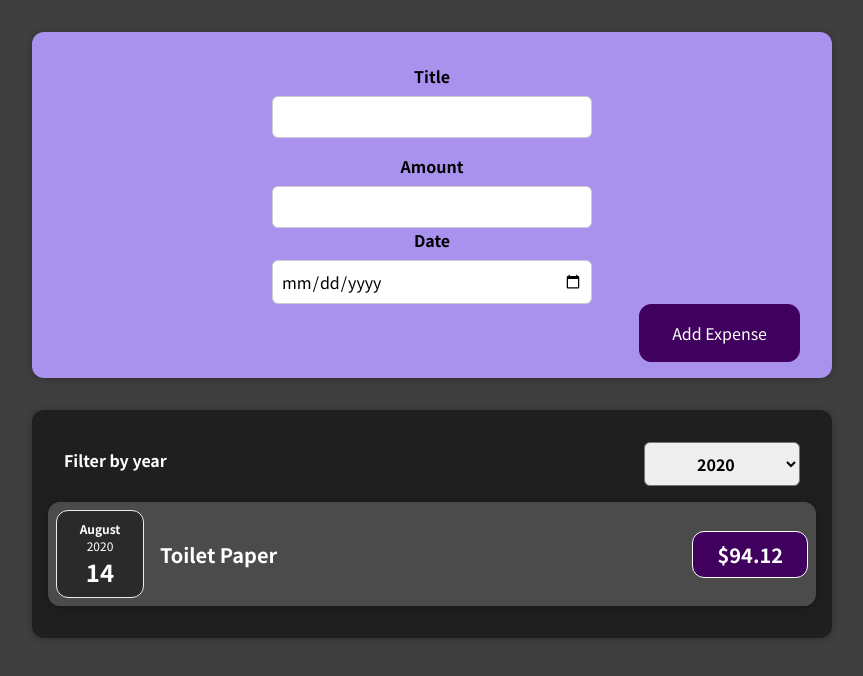
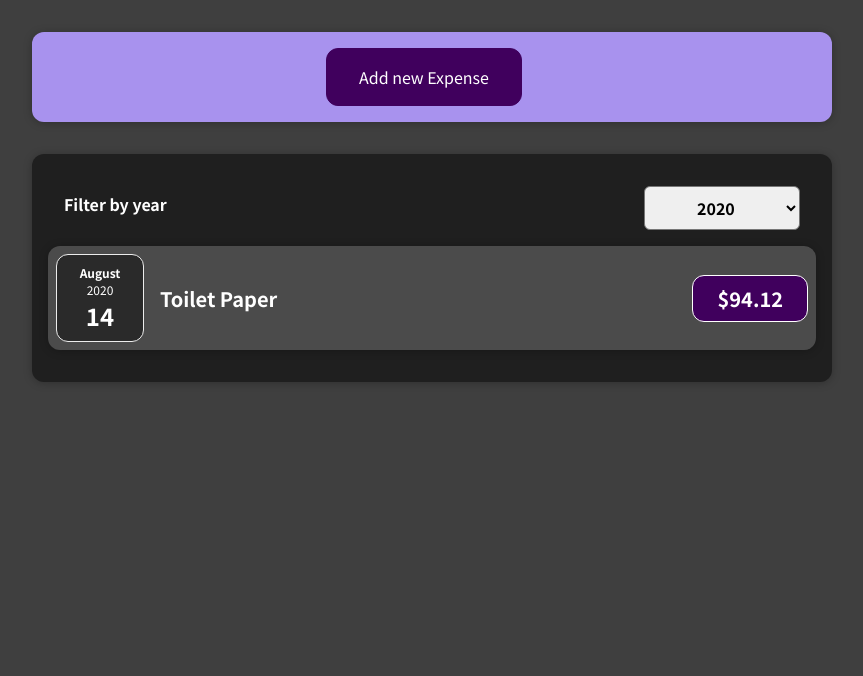
Before and after one commit to MK-314/ReactJS, a React (Create React App) app: page / in a window 1280 px wide. Shown: the top 676 px of the page, without its empty margins (208-1071 px from the left). Built offline with nearby package versions, Linux system fonts and the light colour scheme.

Commit message:
Show form or Add Expense button

```diff
--- a/src/components/Expenses/ExpenseItem.jsx
+++ b/src/components/Expenses/ExpenseItem.jsx
@@ -7,6 +7,7 @@ function ExpenseItem(props) {
   //   setTitle('Updated');
   // };
   return (
+    <li>
       <Card className="expense-item">
         <ExpenseDate date={props.date}></ExpenseDate>
         <div className="expense-item__description">
@@ -15,7 +16,7 @@ function ExpenseItem(props) {
         </div>
         {/* <button onClick={clickHandler}>Change Title</button> */}
       </Card>
-
+    </li>
   );
 }
 
--- a/src/components/Expenses/Expenses.jsx
+++ b/src/components/Expenses/Expenses.jsx
@@ -1,25 +1,23 @@
-import { useState } from 'react';
-import ExpenseItem from './ExpenseItem';
+import {useState} from 'react';
 import './Expenses.css';
 import Card from './../UI/Card';
 import ExpensesFilter from './ExpensesFilter';
+import ExpensesList from './ExpensesList';
 
-function Expenses({expenses}){
-    var [filteredYear, setFilteredYear] = useState('2020');
-    var filterHandler = selectedYear =>{
+function Expenses({expenses}) {
+  var [filteredYear,
+    setFilteredYear] = useState('2020');
+  var filterHandler = selectedYear => {
     setFilteredYear(selectedYear);
   }
-    var filteredByYear = expenses.filter(element=>element.date.getFullYear().toString() === filteredYear);
-    var expensesContent = <p>No expenses found</p>;
-    if (filteredByYear.length > 0){
-        expensesContent = filteredByYear.map(expenses => <ExpenseItem key={expenses.id} title={expenses.title} amount={expenses.amount} date={expenses.date}></ExpenseItem>);
-    }
-    return(
+  var filteredByYear = expenses.filter(element => element.date.getFullYear().toString() === filteredYear);
+
+
+  return (
     <div>
       <Card className='expenses'>
         <ExpensesFilter selected={filteredYear} onCustomFilter={filterHandler}/>
-                {/* {expenses.map(expenses => <ExpenseItem key={expenses.id} title={expenses.title} amount={expenses.amount} date={expenses.date}></ExpenseItem>)} */}
-                {expensesContent}
+        <ExpensesList items={filteredByYear}/>
       </Card>
     </div>
   );
--- /dev/null
+++ b/src/components/Expenses/ExpensesList.css
@@ -0,0 +1,9 @@
+.expenses-list {
+    list-style: none;
+    padding: 0;
+}
+
+.expenses-list__fallback {
+    color: white;
+    text-align: center;
+}
--- /dev/null
+++ b/src/components/Expenses/ExpensesList.jsx
@@ -0,0 +1,20 @@
+import ExpenseItem from './ExpenseItem';
+import './ExpensesList.css';
+const ExpensesList = (props) => {
+  if(props.items.length === 0){
+    return <h2 className="expenses-list__fallback">Found no expenses</h2>;
+  };
+  return (
+    <ul className="expenses-list">
+          {props.items.map(expenses => (
+          <ExpenseItem
+            key={expenses.id}
+            title={expenses.title}
+            amount={expenses.amount}
+            date={expenses.date}>
+          </ExpenseItem>
+        ))}
+    </ul>
+  );
+};
+export default ExpensesList;
--- a/src/components/NewExpense/ExpenseForm.jsx
+++ b/src/components/NewExpense/ExpenseForm.jsx
@@ -26,6 +26,9 @@ var ExpenseForm = (props) => {
     setEnteredAmount('');
     setEnteredDate('');
   };
+ var cancelEditForm=()=>{
+    props.onCancel();
+  }
   return (
     <form onSubmit={submitHandler}>
       <div className="new-expense__control">
@@ -49,6 +52,7 @@ var ExpenseForm = (props) => {
           onChange={dateChangeHandler}/>
       </div>
       <div className="new-expense__actions">
+        <button type='button' onClick={cancelEditForm}>Cancel</button>
         <button type='submit'>Add Expense</button>
       </div>
     </form>
--- a/src/components/NewExpense/NewExpense.jsx
+++ b/src/components/NewExpense/NewExpense.jsx
@@ -1,18 +1,28 @@
 import './NewExpense.css';
 import ExpenseForm from './ExpenseForm';
+import { useState } from 'react';
 
 
 var NewExpense = (props)=>{
+const [isEditing, setisEditing] = useState(false);
     var saveExpenseDataHandler = (enteredExpenseData)=>{
         var expenseData = {
             ...enteredExpenseData,
             id: Math.random().toString()
         }
         props.onAddExpense(expenseData);
+        setisEditing(false);
+    }
+    const startEditingHandler = () =>{
+        setisEditing(true);
+    }
+    const stopEditingHandler = () =>{
+        setisEditing(false);
     }
     return(
         <div className='new-expense'>
-            <ExpenseForm onSaveExpenseData={saveExpenseDataHandler}/>
+            {!isEditing && <button onClick={startEditingHandler}>Add new Expense</button>}
+            {isEditing && <ExpenseForm onSaveExpenseData={saveExpenseDataHandler} onCancel={stopEditingHandler}/>}
         </div>
     );
 }
```
Lines whose indentation alone changed are shown as unchanged.
